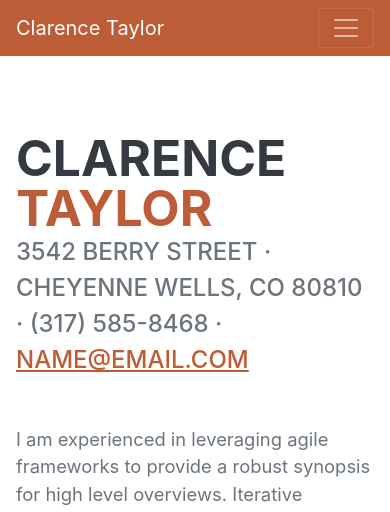
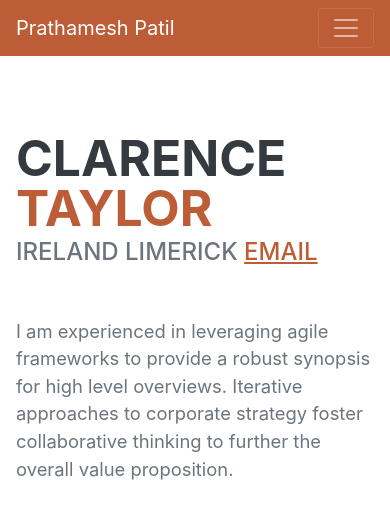
Before and after one commit to ppatil92/website, a plain HTML site: page index.html in a window 390 px wide. Shown: the top 512 px of the page. Drawn offline with nearby package versions, Linux system fonts and the light colour scheme; a web font is replaced by a local one.

Commit message:
changing name etc

```diff
--- a/index.html
+++ b/index.html
@@ -1,4 +1,5 @@
 <!DOCTYPE html>
+<!--suppress ALL -->
 <html lang="en">
     <head>
         <meta charset="utf-8" />
@@ -19,7 +20,7 @@
         <!-- Navigation-->
         <nav class="navbar navbar-expand-lg navbar-dark bg-primary fixed-top" id="sideNav">
             <a class="navbar-brand js-scroll-trigger" href="#page-top">
-                <span class="d-block d-lg-none">Clarence Taylor</span>
+                <span class="d-block d-lg-none">Prathamesh Patil</span>
                 <span class="d-none d-lg-block"><img class="img-fluid img-profile rounded-circle mx-auto mb-2" src="assets/img/profile.jpg" alt="..." /></span>
             </a>
             <button class="navbar-toggler" type="button" data-bs-toggle="collapse" data-bs-target="#navbarResponsive" aria-controls="navbarResponsive" aria-expanded="false" aria-label="Toggle navigation"><span class="navbar-toggler-icon"></span></button>
@@ -44,8 +45,8 @@
                         <span class="text-primary">Taylor</span>
                     </h1>
                     <div class="subheading mb-5">
-                        3542 Berry Street · Cheyenne Wells, CO 80810 · (317) 585-8468 ·
-                        <a href="mailto:name@email.com">name@email.com</a>
+                        Ireland Limerick
+                        <a href="mailto:c4.prathamesh.patil@email.com">email</a>
                     </div>
                     <p class="lead mb-5">I am experienced in leveraging agile frameworks to provide a robust synopsis for high level overviews. Iterative approaches to corporate strategy foster collaborative thinking to further the overall value proposition.</p>
                     <div class="social-icons">
```
